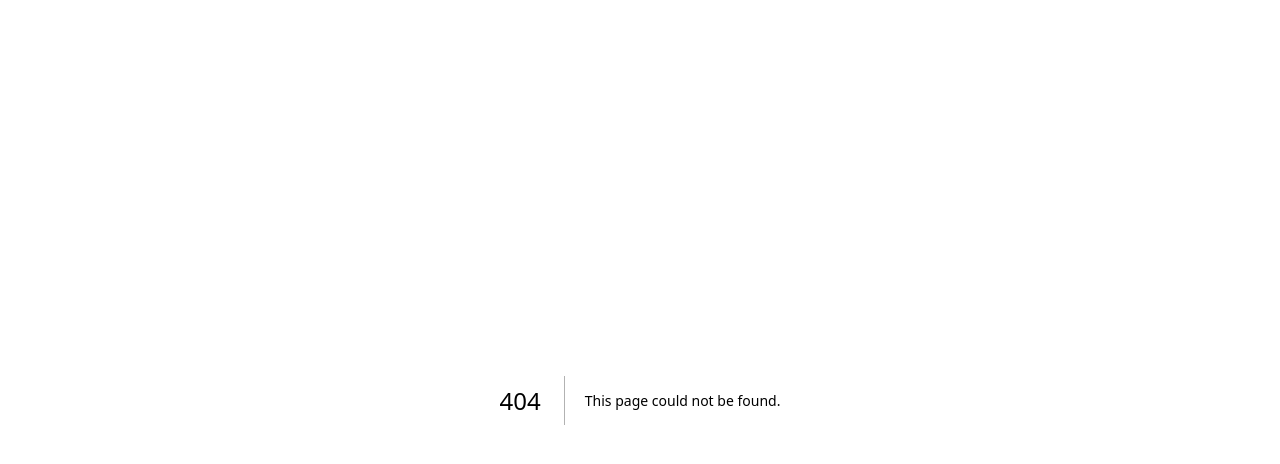
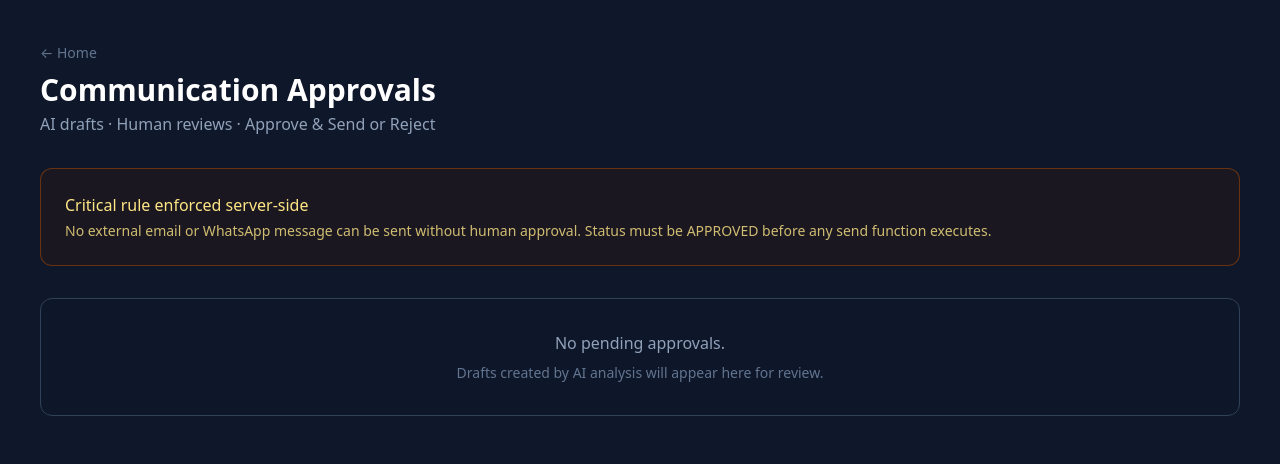
Before and after one commit to samsonjames7725-blip/groklbmt, a Next.js app: page /approvals in a window 1280 px wide. Before the commit this address had no page. Shown: the top 464 px of the page. Built offline with nearby package versions, Linux system fonts and the light colour scheme.

Commit message:
feat: Approvals UI (human gate)

```diff
--- /dev/null
+++ b/src/app/approvals/page.tsx
@@ -0,0 +1,32 @@
+import Link from "next/link";
+
+export default function ApprovalsPage() {
+  return (
+    <main className="min-h-screen p-6 md:p-10">
+      <header className="mb-8">
+        <Link href="/" className="text-sm text-slate-500 hover:text-sky-400">
+          ← Home
+        </Link>
+        <h1 className="mt-2 text-3xl font-bold text-white">Communication Approvals</h1>
+        <p className="mt-1 text-slate-400">
+          AI drafts · Human reviews · Approve & Send or Reject
+        </p>
+      </header>
+
+      <div className="rounded-xl border border-amber-700/50 bg-amber-950/20 p-6 mb-8">
+        <p className="text-amber-200 font-medium">Critical rule enforced server-side</p>
+        <p className="mt-1 text-sm text-amber-200/80">
+          No external email or WhatsApp message can be sent without human approval.
+          Status must be APPROVED before any send function executes.
+        </p>
+      </div>
+
+      <div className="rounded-xl border border-slate-700 bg-slate-900/50 p-8 text-center">
+        <p className="text-slate-400">No pending approvals.</p>
+        <p className="mt-2 text-sm text-slate-500">
+          Drafts created by AI analysis will appear here for review.
+        </p>
+      </div>
+    </main>
+  );
+}
```
